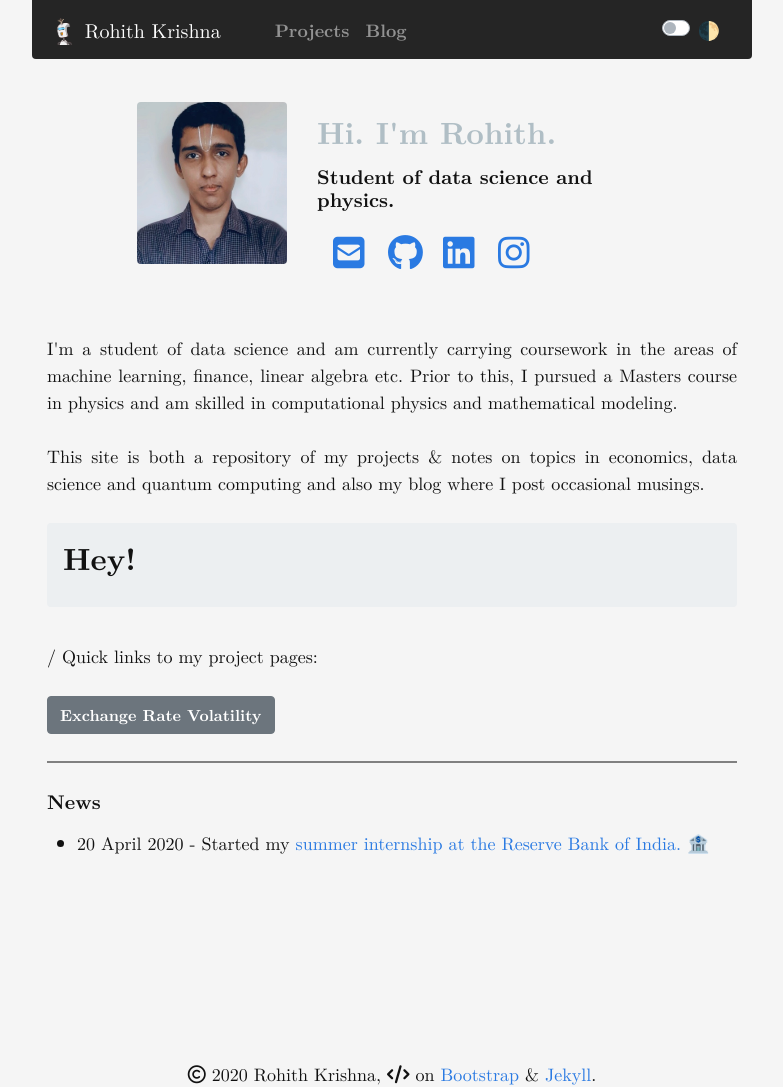
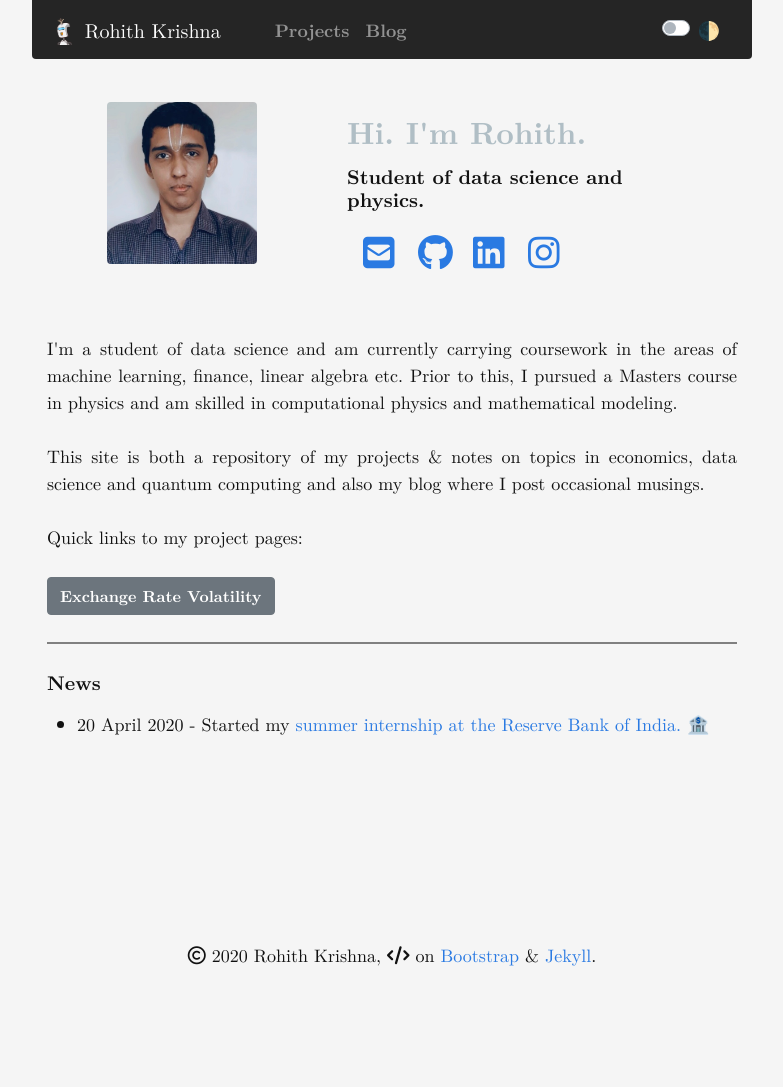
Before and after one commit to rohithmay/rohithmay.github.io, a Jekyll site: the page built from index.md, in a window 1280 px wide. Shown: the whole page, without its empty margins (248-1031 px from the left). Built offline with Jekyll 4.4.1, drawn with Linux system fonts in a browser that asks for light colours; nearby versions of some CDN libraries; a style sheet for code colours, icons or effects is not loaded; after the commit the page ends 968 px from its top, so only the background shows below that.

Commit message:
Update index.md

```diff
--- a/index.md
+++ b/index.md
@@ -14,8 +14,8 @@ title: Rohith Krishna
                            class="rounded"
                            width="170" />
                   </div>
-                  <!-- <div class="col col-1">
-                        </div> -->
+                  <div class="col col-1">
+                        </div>
 
                   <div class="col col-6 mr-auto d-flex align-items-left">
                         <div align="left">
@@ -139,12 +139,11 @@ Template for latest updates here
 
                         This site is both a repository of my projects & notes on topics in economics, data science and quantum computing and also my blog where I post occasional musings. <br/> <br/>
 
+                        <!--  For colored boxes
+
                         <div class="p-3 mb-2 text-black rounded" style = "background-color: #ECEFF1;">
-
                         <h1>  Hey! </h1>
-
-
-                        </div> <br>/
+                        </div> </br> -->
 
 
 
```
